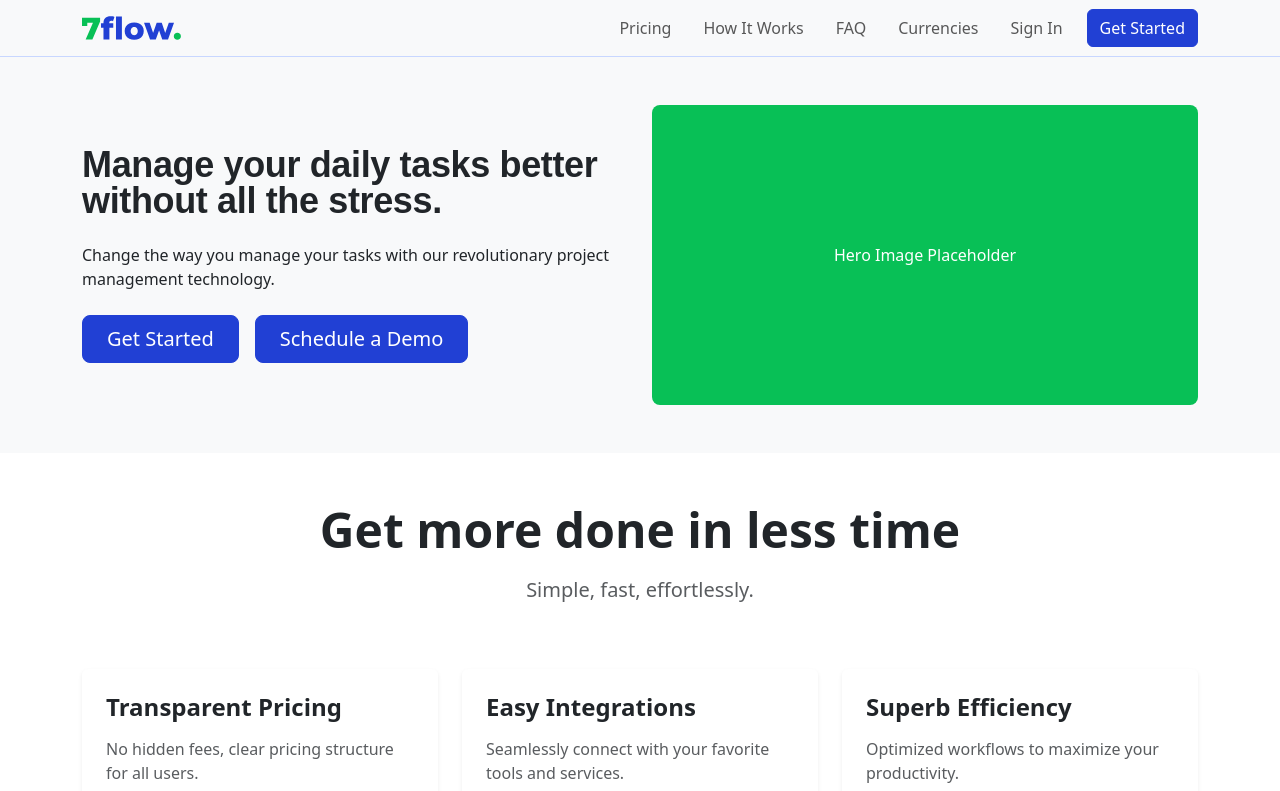
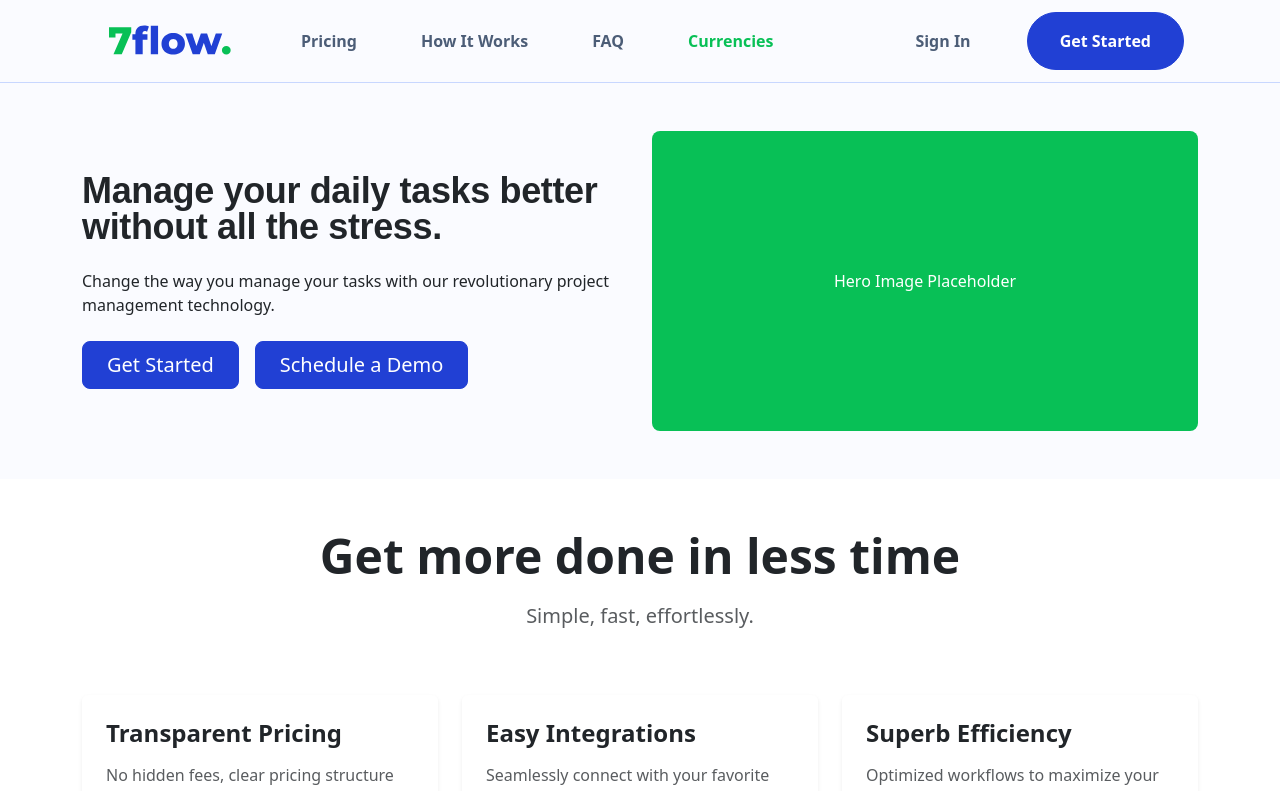
Before and after one commit to atefe-fazeli/7hostTask, a Next.js app: page / in a window 1280 px wide. Shown: the top 791 px of the page. Built offline with nearby package versions, Linux system fonts and the light colour scheme.

Commit message:
header styling completed

```diff
--- a/components/modules/header/header.js
+++ b/components/modules/header/header.js
@@ -9,60 +9,85 @@ const Header = () => {
     <Navbar
       bg="light"
       expand="lg"
-      className="border-bottom border-gray"
+      className="border-bottom border-gray py-12 px-32 px-lg-96 d-flex align-items-center"
       expanded={expanded}
       onToggle={() => setExpanded(!expanded)}
     >
-      <Container>
+      <Container fluid className="p-0 m-0 ">
         <Image
           src="/logo.svg"
           alt="logo"
-          height={30}
-          width={100}
-          style={{ objectFit: "contain" }}
+          height={32}
+          width={149}
+          style={{ objectFit: "contain",marginBottom:"3px"}}
         />
-
-        {/* منوی همبرگری برای موبایل */}
         <Navbar.Toggle
           aria-controls="basic-navbar-nav"
-          className="d-lg-none position-absolute top-0 bottom-0 end-0 bg-primary text-white rounded-5 p-2"
+          className="border-0 focus:shadow-none focus:outline-none rounded-circle bg-primary p-0 m-0"
         >
-            <div><span className="w-20 "></span></div>
+          <span className="navbar-toggler-icon-custom">
+            <span className="toggler-bar bar1"></span>
+            <span className="toggler-bar bar2"></span>
+          </span>
         </Navbar.Toggle>
 
-        {/* لینک‌ها */}
         <Navbar.Collapse id="basic-navbar-nav">
-          <Nav className="ms-auto align-items-center">
-            {/* لینک‌ها در دسکتاپ */}
-            <Nav.Link as={Link} href="/pricing" className="mx-2">
+          <Nav className="align-items-center d-flex justify-content-between w-100">
+            <div className="d-flex gap-5 ms-5">
+              <Nav.Link as={Link} href="/pricing" className=" text-darkText fw-bold text-center lh-base">
                 Pricing
               </Nav.Link>
-            <Nav.Link as={Link} href="/how-it-works" className="mx-2">
+              <Nav.Link as={Link} href="/how-it-works" className=" text-darkText fw-bold text-center lh-base">
                 How It Works
               </Nav.Link>
-            <Nav.Link as={Link} href="/faq" className="mx-2">
+              <Nav.Link as={Link} href="/faq" className=" text-darkText fw-bold text-center lh-base">
                 FAQ
               </Nav.Link>
-            <Nav.Link as={Link} href="/currencies" className="mx-2">
+              <Nav.Link as={Link} href="/currencies" className=" text-secondary fw-bold text-center lh-base">
                 Currencies
               </Nav.Link>
-            <Nav.Link as={Link} href="/sign-in" className="mx-2">
+            </div>
+            <div className="d-flex align-items-center gap-5">
+              <Nav.Link as={Link} href="/sign-in" className="text-darkText fw-bold text-center lh-base">
                 Sign In
               </Nav.Link>
-
-            {/* دکمه Get Started */}
-            <Button
-              variant="primary"
-              as={Link}
-              href="/get-started"
-              className="ms-2 "
-            >
+              <Button variant="primary" className="rounded-5 px-32 py-3 ">
+                <span className=" fw-bold fs-6 lh-base text-center">
                   Get Started
-
+                </span>
               </Button>
+            </div>
           </Nav>
         </Navbar.Collapse>
       </Container>
+
+      <style jsx>{`
+        .navbar-toggler-icon-custom {
+          display: flex;
+          flex-direction: column;
+          align-items: center;
+          justify-content: center;
+          width: 48px;
+          height: 48px;
+          border-radius: 100%;
+        }
+        .toggler-bar {
+          display: block;
+          width: 50%;
+          height: 2px;
+          background-color: #ffff;
+          transition: all 0.3s ease;
+        }
+        .bar1 {
+          margin-bottom: 8px;
+        }
+        .navbar-toggler[aria-expanded="true"] .bar1 {
+          transform: rotate(45deg) translate(5px, 5px);
+        }
+        .navbar-toggler[aria-expanded="true"] .bar2 {
+          transform: rotate(-45deg) translate(5px, -5px);
+        }
+      `}</style>
     </Navbar>
   );
 };
--- a/styles/custom.scss
+++ b/styles/custom.scss
@@ -1,12 +1,15 @@
 @import "~bootstrap/scss/functions";
 @import "~bootstrap/scss/variables";
 $custom-colors: (
-  "secondary": #08C056,
-  "primary": #2140D4,
-"text":#7E8186,
-"gray":#C8D7FF,
+  "secondary": #08c056,
+  "primary": #2140d4,
+  "text": #7e8186,
+  "gray": #c8d7ff,
+  "darkText":#4C5D77,
+  "light":#FAFBFFCC,
 
 );
+$spacers: map-merge($spacers, ("12": 12px, "32": 32px,"96":96px,));
 
 $theme-colors: map-merge($theme-colors, $custom-colors);
 @import "~bootstrap/scss/bootstrap";
--- a/styles/globals.css
+++ b/styles/globals.css
@@ -14,6 +14,7 @@ html,
 body {
   max-width: 100vw;
   overflow-x: hidden;
+  background-color:var(--light) ;
 }
 
 body {
```
Lines whose indentation alone changed are shown as unchanged.
